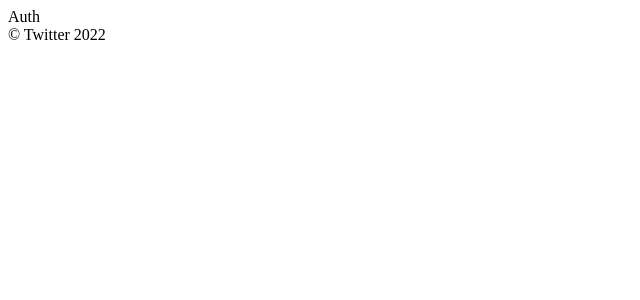
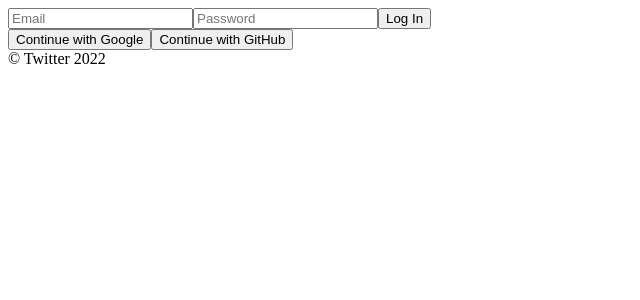
Before and after one commit to eunkeeee/twitterclone, a React (Create React App) app: page /#/ in a window 1280 px wide. Shown: the top 300 px of the page, without its empty margins (0-640 px from the left). Built offline with nearby package versions, Linux system fonts and the light colour scheme; no server answers.

Commit message:
2.1 Login Form 만들기

```diff
--- a/src/routes/Auth.js
+++ b/src/routes/Auth.js
@@ -1,5 +1,48 @@
-import React from "react";
+import React, { useState } from "react";
 
-const Auth = () => <span>Auth</span>;
+const Auth = () => {
+  const [email, setEmail] = useState("");
+  const [password, setPassword] = useState("");
+  const onChange = (event) => {
+    const {
+      target: { name, value },
+    } = event;
+    if (name === "email") {
+      setEmail(value);
+    } else if (name === "password") {
+      setPassword(value);
+    }
+  };
+  const onSubmit = (event) => {
+    event.preventDefault();
+  };
+  return (
+    <div>
+      <form onSubmit={onSubmit}>
+        <input
+          name="email"
+          type="text"
+          placeholder="Email"
+          required
+          value={email}
+          onChange={onChange}
+        />
+        <input
+          name="password"
+          type="password"
+          placeholder="Password"
+          required
+          value={password}
+          onChange={onChange}
+        />
+        <input type="submit" value="Log In" required />
+      </form>
+      <div>
+        <button>Continue with Google</button>
+        <button>Continue with GitHub</button>
+      </div>
+    </div>
+  );
+};
 
 export default Auth;
```
